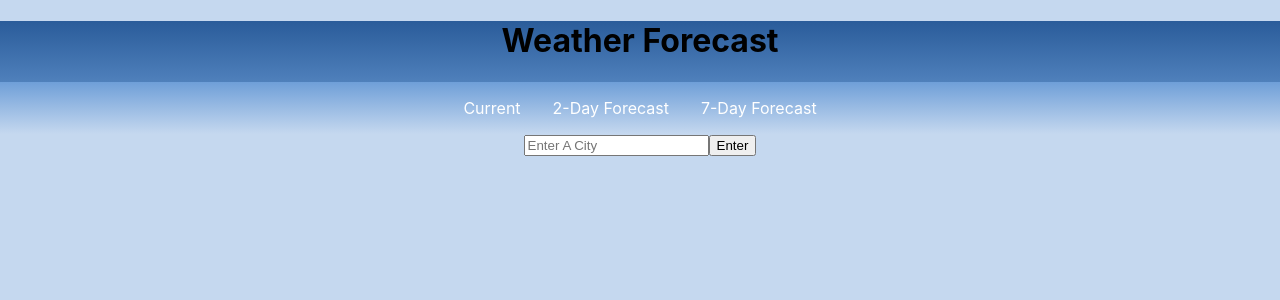
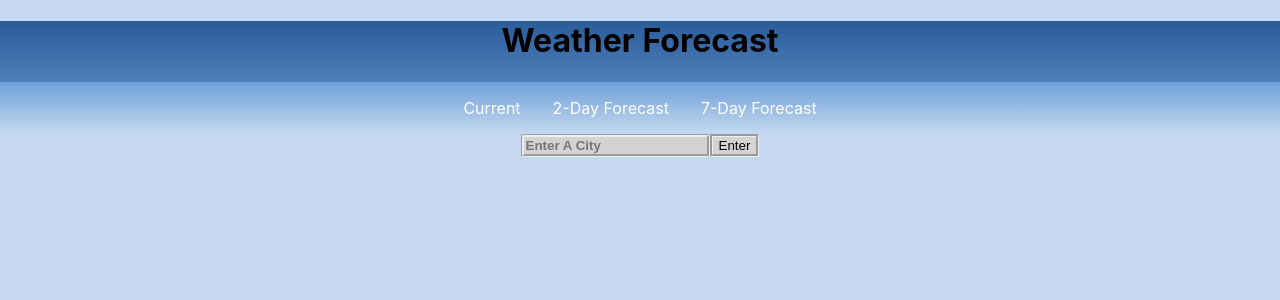
Before and after one commit to LakerFan1415/WhatsTheWeather, a React (Create React App) app: page / in a window 1280 px wide. Shown: the top 300 px of the page. Built offline with nearby package versions, Linux system fonts and the light colour scheme.

Commit message:
Cleaned Up Files

```diff
--- a/package.json
+++ b/package.json
@@ -9,8 +9,7 @@
     "chart.js": "^3.3.2",
     "react": "^17.0.2",
     "react-dom": "^17.0.2",
-    "react-scripts": "^4.0.3",
-    "web-vitals": "^1.1.2"
+    "react-scripts": "^4.0.3"
   },
   "scripts": {
     "start": "react-scripts start",
@@ -35,5 +34,8 @@
       "last 1 firefox version",
       "last 1 safari version"
     ]
+  },
+  "devDependencies": {
+    "web-vitals": "^2.1.0"
   }
 }
--- a/public/index.html
+++ b/public/index.html
@@ -10,34 +10,11 @@
       content="Web site created using create-react-app"
     />
     <link rel="apple-touch-icon" href="%PUBLIC_URL%/logo192.png" />
-    <!--
-      manifest.json provides metadata used when your web app is installed on a
-      user's mobile device or desktop. See https://developers.google.com/web/fundamentals/web-app-manifest/
-    -->
     <link rel="manifest" href="%PUBLIC_URL%/manifest.json" />
-    <!--
-      Notice the use of %PUBLIC_URL% in the tags above.
-      It will be replaced with the URL of the `public` folder during the build.
-      Only files inside the `public` folder can be referenced from the HTML.
-
-      Unlike "/favicon.ico" or "favicon.ico", "%PUBLIC_URL%/favicon.ico" will
-      work correctly both with client-side routing and a non-root public URL.
-      Learn how to configure a non-root public URL by running `npm run build`.
-    -->
-    <title>React App</title>
+    <title>Weather App</title>
   </head>
   <body>
     <noscript>You need to enable JavaScript to run this app.</noscript>
     <div id="root"></div>
-    <!--
-      This HTML file is a template.
-      If you open it directly in the browser, you will see an empty page.
-
-      You can add webfonts, meta tags, or analytics to this file.
-      The build step will place the bundled scripts into the <body> tag.
-
-      To begin the development, run `npm start` or `yarn start`.
-      To create a production bundle, use `npm run build` or `yarn build`.
-    -->
   </body>
 </html>
--- a/src/App.css
+++ b/src/App.css
@@ -1,3 +1,7 @@
+
+body > #root > div{
+  height:100vh;
+}
 
 /* Body Style */
 
@@ -39,3 +43,27 @@ li a:hover {
 .selected{
   background-color: #8cb1df;
 }
+
+
+/*  Input Box and Button  */
+#city-input {
+  border: groove;
+  border-radius: 5%;
+  background-color: lightgray;
+  color: black;
+  font-weight: bold;
+}
+
+#city-btn {
+  background-color: lightgray;
+  border: groove;
+}
+
+
+
+/* Chart div --> This adds the height */
+#charts {
+  position: relative;
+  height: 70vh;
+  width: 100%;
+}
--- a/src/App.js
+++ b/src/App.js
@@ -73,11 +73,10 @@ function App() {
     document.getElementById('city-input').value = '';
 
   } else {
-    throw new Error('Try Another City');
+    throw new Error('Try Another City Or Check Spelling');
   }
     } catch(e) {
-
-      // Add This in Production window.alert(e.message);
+      window.alert(e.message);
     }
 
   }
--- a/src/components/SelectCity.jsx
+++ b/src/components/SelectCity.jsx
@@ -15,7 +15,7 @@ const SelectCity = (props) => {
     return (
         <div style={{backgroundColor: '#c5d8ef'}}>
             <input id = 'city-input' type='text' placeholder='Enter A City'></input>
-            <button onClick={clickChange}>Enter</button>
+            <button id='city-btn' onClick={clickChange}>Enter</button>
         </div>
     )
 }
--- a/src/components/WeatherChart.jsx
+++ b/src/components/WeatherChart.jsx
@@ -86,7 +86,6 @@ const WeatherChart = ({chartNumber, chartInfo, city }) => {
             borderColor: '#219cd7',
             data: chartData,
           })
-          console.log(labels)
 
       }
 
@@ -107,10 +106,16 @@ const WeatherChart = ({chartNumber, chartInfo, city }) => {
       type: 'line',
       data,
       options: {
+        maintainAspectRatio: false,
+        responsive: true,
         plugins: {
           title: {
             display: true,
-            text: city //Format the city name & size
+            text: city ? city[0].toUpperCase() + city.substring(1) : city, //Format the city name & size
+            color: 'black',
+            font: {
+              size: 30
+            }
           }
         }
       }
@@ -132,6 +137,7 @@ const WeatherChart = ({chartNumber, chartInfo, city }) => {
             config
           )
         }
+
       })
 
     return(
```
Also changed, not shown: src/components/WeatherTable.jsx (deleted, +0 -13 lines), src/setupTests.js (deleted, +0 -5 lines), 2 other files (tests, documents, lock files or other folders).
